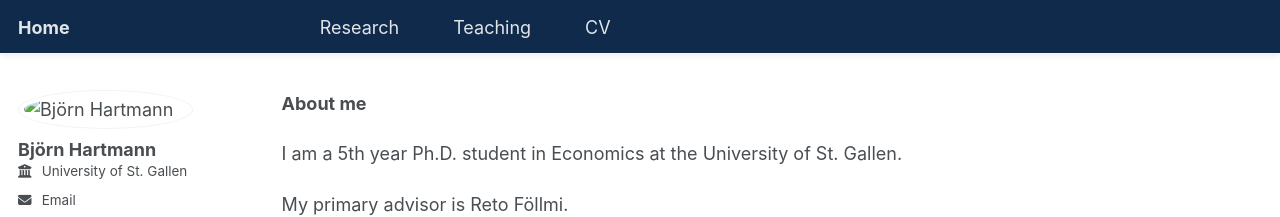
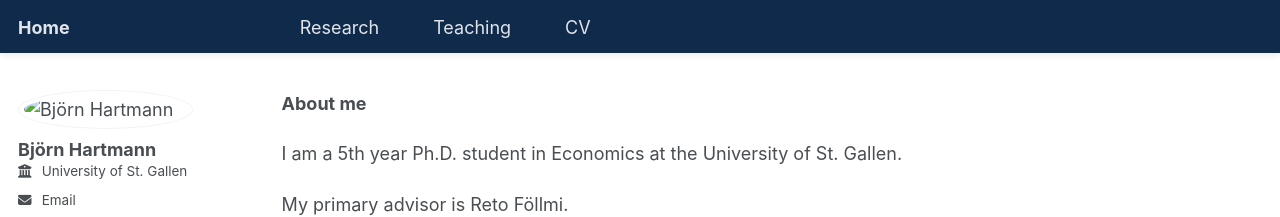
Before and after one commit to bjhartmann/bjhartmann.github.io, a Jekyll site: the page built from index.md, in a window 1280 px wide. Shown: the top 217 px of the page. Built offline with Jekyll 4.4.1, drawn with Linux system fonts in a browser that asks for light colours.

Commit message:
Update main.scss

```diff
--- a/assets/css/main.scss
+++ b/assets/css/main.scss
@@ -68,7 +68,7 @@
 /* Indent the first non-Home tab so all tabs align with the page text */
 :root {
   /* Adjust this until the tab column lines up with your main text. */
-  --content-offset: 160px;
+  --content-offset: 140px;
 }
 
 /* Desktop/tablet: apply the offset */
```
